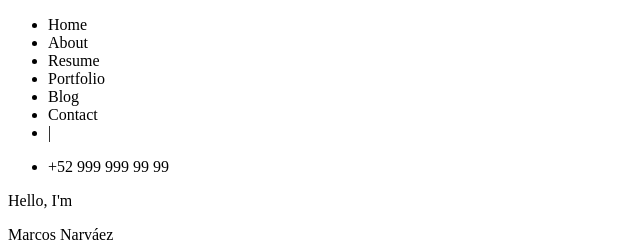
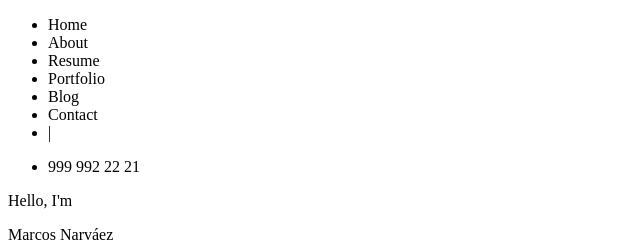
Before and after one commit to marcosArmando/personal-website, a plain HTML site: page index.html in a window 1280 px wide. Shown: the top 248 px of the page, 0-640 px from the left. Drawn offline with Linux system fonts and the light colour scheme.

Commit message:
Se modifica el número telefónico

```diff
--- a/index.html
+++ b/index.html
@@ -22,7 +22,7 @@
             <li class="list-item">
               <div class="phone-container">
                 <div class="phone-icon"></div>
-                <p>+52 999 999 99 99</p>
+                <p>999 992 22 21</p>
               </div>
             </li>
             </ul>
```
